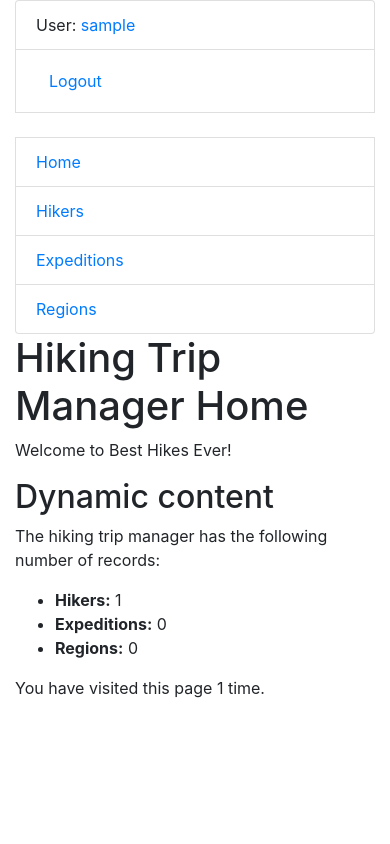
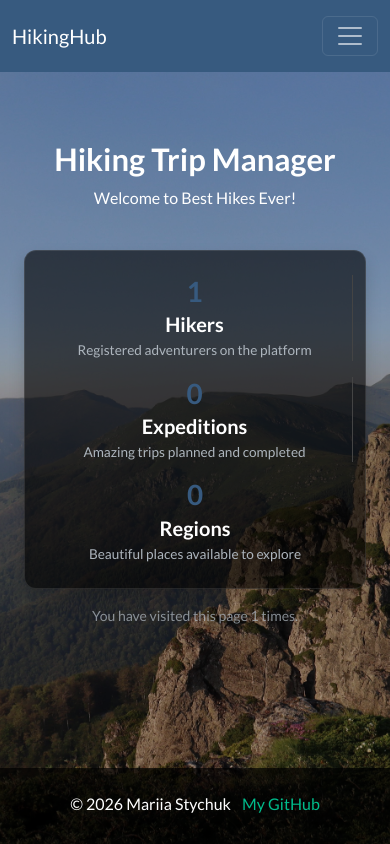
Before and after one commit to StychukMariia/hiking-trip-manager, a Django app: page / in a window 390 px wide. Run offline with Django 5.2, Linux system fonts and the light colour scheme; the visitor is signed in with stand-in values (Sample User, id 1); data comes from the database, SQL or seed files in the repository; data that the repository does not hold is empty; some libraries are stand-ins or nearby versions.

Commit message:
UI: Complete redesign of the application interface
- Applied Bootstrap 5 and Bootswatch 'Darkly' theme.
- Implemented glassmorphism effects for cards and tables (.card-glass).
- Redesigned the home page with a responsive stats dashboard.
- Updated the navbar to be fully responsive with a hamburger menu.
- Improved pagination and layout spacing across all pages.

```diff
--- a/hikes/views.py
+++ b/hikes/views.py
@@ -44,7 +44,7 @@ def index(request):
 
 class RegionListView(LoginRequiredMixin, ListView):
     model = Region
-    paginate_by = 10
+    paginate_by = 5
 
     def get_context_data(self, *, object_list = None, **kwargs):
         context = super(RegionListView, self).get_context_data(**kwargs)
@@ -84,7 +84,7 @@ class RegionDeleteView(LoginRequiredMixin, DeleteView):
 
 class HikerListView(LoginRequiredMixin, ListView):
     model = Hiker
-    paginate_by = 10
+    paginate_by = 5
 
     def get_context_data(self, *, object_list=None, **kwargs):
         context = super(HikerListView, self).get_context_data(**kwargs)
@@ -126,7 +126,7 @@ class HikerDeleteView(LoginRequiredMixin, DeleteView):
 
 class ExpeditionListView(LoginRequiredMixin, ListView):
     model = Expedition
-    paginate_by = 10
+    paginate_by = 6
 
     def get_context_data(self, *, object_list=None, **kwargs):
         context = super(ExpeditionListView, self).get_context_data(**kwargs)
--- a/static/css/styles.css
+++ b/static/css/styles.css
@@ -0,0 +1,29 @@
+body{
+  background: url("../img/hiking-bg.jpg") no-repeat center center fixed;
+  background-size: cover;
+  -webkit-background-size: cover;
+  background-color: rgba(0, 0, 0, 0.3);
+  background-blend-mode: darken;
+}
+
+footer{
+  background-color: rgba(0, 0, 0, 0.7);
+}
+
+.table-glass {
+    background-color: rgba(0, 0, 0, 0.7) !important;
+    overflow: hidden;
+}
+
+.table-glass th,
+.table-glass td {
+    background-color: transparent !important;
+    color: white !important;
+}
+
+.card-glass {
+    background-color: rgba(0, 0, 0, 0.6) !important;
+    border: 1px solid rgba(255, 255, 255, 0.1);
+    border-radius: 12px;
+    color: white;
+}
--- a/templates/base.html
+++ b/templates/base.html
@@ -4,28 +4,42 @@
     {% block title %}<title>Hiking Trip Manager</title>{% endblock %}
     <meta charset="utf-8">
     <meta name="viewport" content="width=device-width, initial-scale=1">
-    <link rel="stylesheet"
-          href="https://cdn.jsdelivr.net/npm/bootstrap@4.5.3/dist/css/bootstrap.min.css"
-          integrity="sha384-TX8t27EcRE3e/ihU7zmQxVncDAy5uIKz4rEkgIXeMed4M0jlfIDPvg6uqKI2xXr2"
-          crossorigin="anonymous">
+    <link rel="stylesheet" href="https://cdn.jsdelivr.net/npm/bootswatch@5.3.3/dist/darkly/bootstrap.min.css">
     {% load static %}
-    <link rel="stylesheet" href="{% static "css/styles.css" %}">
+    <link rel="stylesheet" href="{% static 'css/styles.css' %}">
 </head>
-<body>
-<div class="container-fluid">
-    <div class="row">
-        <div class="col-sm-2">
-            {% block sidebar %}
-                {% include "includes/sidebar.html" %}
+  <body class="d-flex flex-column min-vh-100">
+    {% block navbar %}
+        <nav class="navbar navbar-expand-lg navbar-dark bg-primary mb-4">
+            <div class="container">
+                <a class="navbar-brand" href="{% url 'hikes:index' %}">HikingHub</a>
+
+                <button class="navbar-toggler" type="button" data-bs-toggle="collapse" data-bs-target="#topNavbar">
+                    <span class="navbar-toggler-icon"></span>
+                </button>
+
+                {% include "includes/navbar.html" %}
+            </div>
+        </nav>
     {% endblock %}
-        </div>
-        <div class="col-sm-10 ">
-            {% block content %}{% endblock %}
+
+    <main class="container">
+        {% block content %}
+        {% endblock %}
+
         {% block pagination %}
             {% include "includes/pagination.html" %}
         {% endblock %}
+    </main>
+
+    <footer class="text-center text-white py-4 mt-auto">
+      <div class="container">
+        <p class="mb-1">
+          &copy; 2026 Mariia Stychuk
+          <a href="#" class="text-decoration-none ms-2">My GitHub</a>
+        </p>
       </div>
-    </div>
-</div>
+    </footer>
+    <script src="https://cdn.jsdelivr.net/npm/bootstrap@5.3.3/dist/js/bootstrap.bundle.min.js"></script>
   </body>
 </html>
--- a/templates/hikes/expedition_form.html
+++ b/templates/hikes/expedition_form.html
@@ -6,7 +6,6 @@
   <form action="" method="post" novalidate>
     {% csrf_token %}
     {{ form|crispy }}
-
-    <input type="submit" value="Submit" class="btn btn-primary">
+    <input type="submit" value="Submit" class="btn btn-primary my-3">
   </form>
 {% endblock %}
--- a/templates/hikes/hiker_form.html
+++ b/templates/hikes/hiker_form.html
@@ -7,6 +7,6 @@
     {% csrf_token %}
     {{ form|crispy }}
 
-    <input type="submit" value="Submit" class="btn btn-primary">
+    <input type="submit" value="Submit" class="btn btn-primary my-3">
   </form>
 {% endblock %}
--- a/templates/hikes/index.html
+++ b/templates/hikes/index.html
@@ -1,18 +1,40 @@
 {% extends "base.html" %}
 
 {% block content %}
-    <h1>Hiking Trip Manager Home</h1>
-    <p>Welcome to Best Hikes Ever!</p>
-    <h2>Dynamic content</h2>
-    <p>The hiking trip manager has the following number of records:</p>
-    <ul>
-        <li><strong>Hikers:</strong> {{ num_hikers }}</li>
-        <li><strong>Expeditions:</strong> {{ num_expeditions }}</li>
-        <li><strong>Regions:</strong> {{  num_regions }}</li>
-    </ul>
+<div class="container d-flex flex-column justify-content-center align-items-center" style="min-height: 70vh;">
 
-    <p>You have visited this page
-        {{ num_visits }} time{{ num_visits|pluralize }}.
-    </p>
+    <div class="text-center mb-4">
+        <h1 class="display-5 fw-bold text-white text-shadow mb-2">Hiking Trip Manager</h1>
+        <p>Welcome to Best Hikes Ever!</p>
+    </div>
 
+    <div class="card card-glass shadow p-4 w-100" style="max-width: 800px;">
+        <div class="row text-center">
+
+            <div class="col-md-4 mb-3 mb-md-0 border-end border-secondary">
+                <h2 class="display-6 fw-bold text-primary mb-1">{{ num_hikers }}</h2>
+                <h5 class="fw-semibold mb-1">Hikers</h5>
+                <p class="text-light mb-0" style="font-size: 0.85rem;">Registered adventurers on the platform</p>
+            </div>
+
+            <div class="col-md-4 mb-3 mb-md-0 border-end border-secondary">
+                <h2 class="display-6 fw-bold text-primary mb-1">{{ num_expeditions }}</h2>
+                <h5 class="fw-semibold mb-1">Expeditions</h5>
+                <p class="text-light mb-0" style="font-size: 0.85rem;">Amazing trips planned and completed</p>
+            </div>
+
+            <div class="col-md-4">
+                <h2 class="display-6 fw-bold text-primary mb-1">{{ num_regions }}</h2>
+                <h5 class="fw-semibold mb-1">Regions</h5>
+                <p class="text-light mb-0" style="font-size: 0.85rem;">Beautiful places available to explore</p>
+            </div>
+
+        </div>
+    </div>
+
+    <div class="text-center mt-3">
+        <p class="text-light opacity-75 small">You have visited this page {{ num_visits }} times.</p>
+    </div>
+
+</div>
 {% endblock %}
--- a/templates/hikes/region_form.html
+++ b/templates/hikes/region_form.html
@@ -7,6 +7,6 @@
     {% csrf_token %}
     {{ form|crispy }}
 
-    <input type="submit" value="Submit" class="btn btn-primary">
+    <input type="submit" value="Submit" class="btn btn-primary my-3">
   </form>
 {% endblock %}
--- /dev/null
+++ b/templates/includes/navbar.html
@@ -0,0 +1,37 @@
+<div class="collapse navbar-collapse text-center" id="topNavbar">
+
+  <ul class="navbar-nav me-auto mb-2 mb-lg-0 w-100 justify-content-lg-start justify-content-center">
+    <li class="nav-item">
+      <a class="nav-link" href="{% url 'hikes:index' %}">Home</a>
+    </li>
+    <li class="nav-item">
+      <a class="nav-link" href="{% url 'hikes:hiker-list' %}">Hikers</a>
+    </li>
+    <li class="nav-item">
+      <a class="nav-link" href="{% url 'hikes:expedition-list' %}">Expeditions</a>
+    </li>
+    <li class="nav-item">
+      <a class="nav-link" href="{% url 'hikes:region-list' %}">Regions</a>
+    </li>
+  </ul>
+
+  <ul class="navbar-nav ms-auto w-100 justify-content-lg-end justify-content-center mt-3 mt-lg-0">
+    {% if user.is_authenticated %}
+      <li class="nav-item">
+        <a class="nav-link active" href="{{ user.get_absolute_url }}">
+          User: {{ user.get_username }}
+        </a>
+      </li>
+      <li class="nav-item">
+        <form method="post" action="{% url 'logout' %}" class="d-inline">
+          {% csrf_token %}
+          <button type="submit" class="nav-link bg-transparent border-0 d-inline-block">Logout</button>
+        </form>
+      </li>
+    {% else %}
+      <li class="nav-item">
+        <a class="nav-link" href="{% url 'login' %}?next={{ request.path }}">Login</a>
+      </li>
+    {% endif %}
+  </ul>
+</div>
--- a/templates/includes/pagination.html
+++ b/templates/includes/pagination.html
@@ -1,9 +1,10 @@
 {% load query_transform %}
 {% if is_paginated %}
+  <div class="d-flex justify-content-center mt-5 mb-5 pb-4">
     <ul class="pagination">
       {% if page_obj.has_previous %}
         <li class="page-item">
-        <a href="?{% query_transform request page=page_obj.previous_page_number%}" class="page-link">next</a>
+          <a href="?{% query_transform request page=page_obj.previous_page_number%}" class="page-link">prev</a>
         </li>
       {% endif %}
       <li class="page-item active">
@@ -16,4 +17,5 @@
         </li>
       {% endif %}
     </ul>
+  </div>
 {% endif %}
--- a/templates/includes/sidebar.html
+++ /dev/null
@@ -1,20 +0,0 @@
-<ul class="sidebar-nav list-group">
-  {% if user.is_authenticated %}
-    <li class="list-group-item">User: <a href="{{ user.get_absolute_url }}">{{ user.get_username }}</a></li>
-    <li class="list-group-item">
-      <form method="post" action="{% url 'logout' %}">
-        {% csrf_token %}
-        <button type="submit" class="btn btn-link">Logout</button>
-      </form>
-    </li>
-  {% else %}
-    <li class="list-group-item"><a href="{% url 'login'%}?next={{request.path}}">Login</a></li>
-  {% endif %}
-
-  <br>
-
-  <li class="list-group-item"><a href="{% url "hikes:index" %}">Home</a></li>
-  <li class="list-group-item"><a href="{% url "hikes:hiker-list" %}">Hikers</a></li>
-  <li class="list-group-item"><a href="{% url "hikes:expedition-list" %}">Expeditions</a></li>
-  <li class="list-group-item"><a href="{% url "hikes:region-list" %}">Regions</a></li>
-</ul>
```
Also changed, not shown: templates/hikes/expedition_detail.html (+19 -19 lines), templates/hikes/expedition_list.html (+43 -16 lines), templates/hikes/hiker_detail.html (+15 -10 lines), templates/hikes/hiker_list.html (+7 -5 lines), templates/hikes/region_list.html (+7 -5 lines), templates/registration/login.html (+16 -8 lines), static/img/hiking-bg.jpg (added), templates/hikes/expedition_confirm_delete.html (line endings or trailing spaces). Lines whose indentation alone changed are shown as unchanged.
